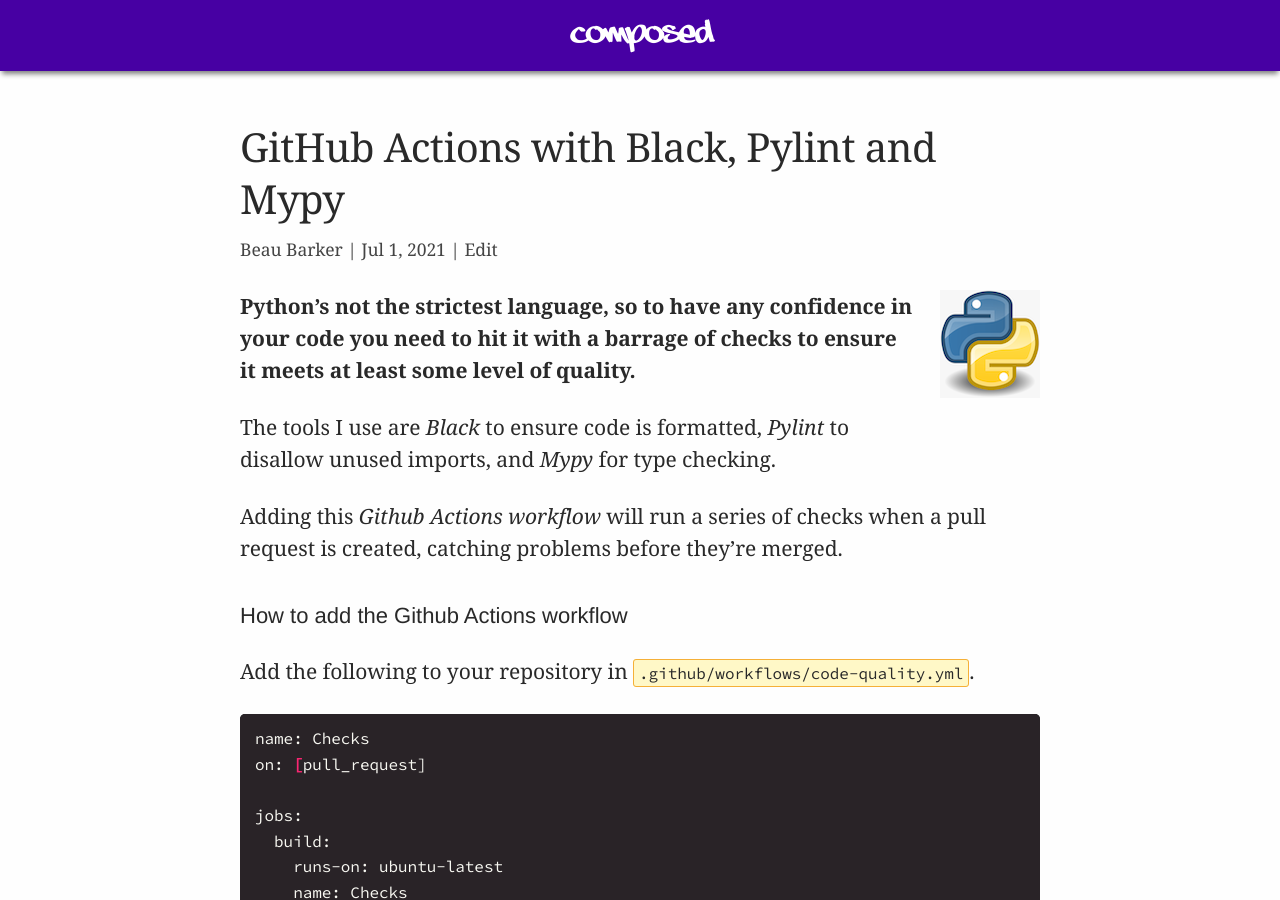
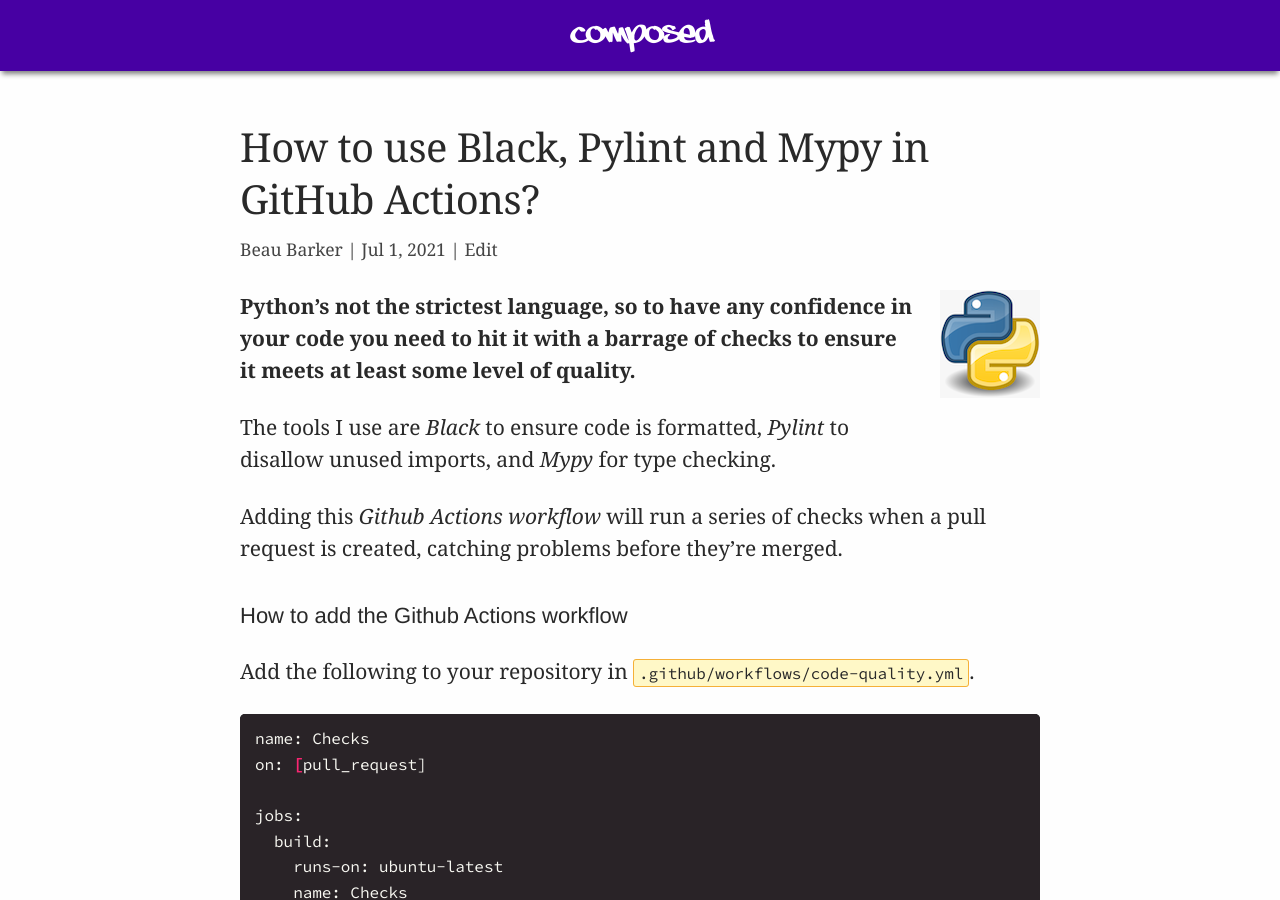
Before and after one commit to explodinglabs/explodinglabs.github.io, a Jekyll site: the page built from docs/_posts/python/2021-07-01-code-quality-github-actions.markdown, in a window 1280 px wide and 900 px high. Built offline with Jekyll 4.4.1, drawn with Linux system fonts in a browser that asks for light colours.

Commit message:
Update 2021-07-01-code-quality-github-actions.markdown

```diff
--- a/docs/_posts/python/2021-07-01-code-quality-github-actions.markdown
+++ b/docs/_posts/python/2021-07-01-code-quality-github-actions.markdown
@@ -1,7 +1,7 @@
 ---
 layout: post
 category: python
-title: GitHub Actions with Black, Pylint and Mypy
+title: How to use Black, Pylint and Mypy in GitHub Actions?
 permalink: /python/github-actions
 ---
 <div class="wide-logos" markdown="1">
```
